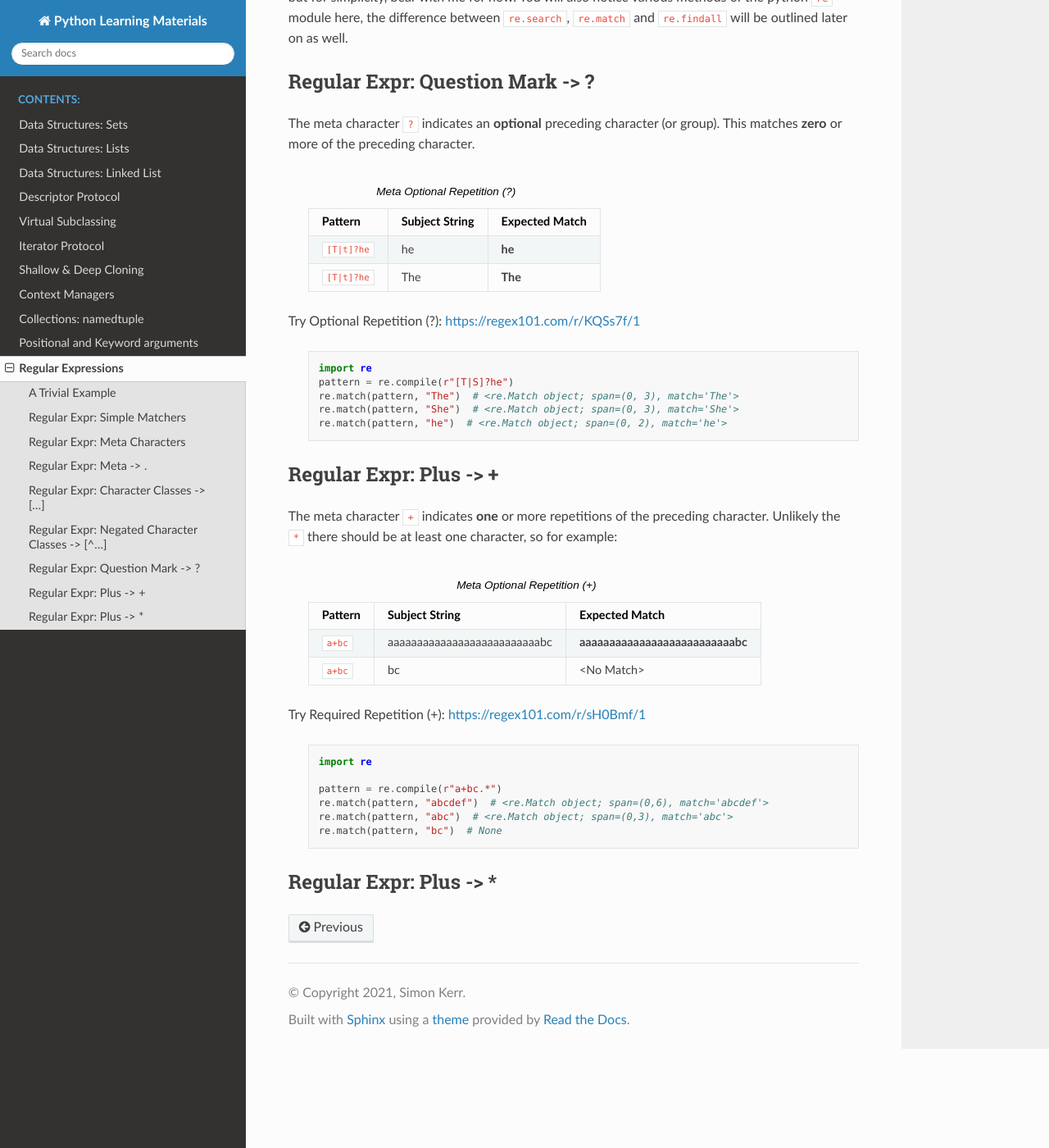
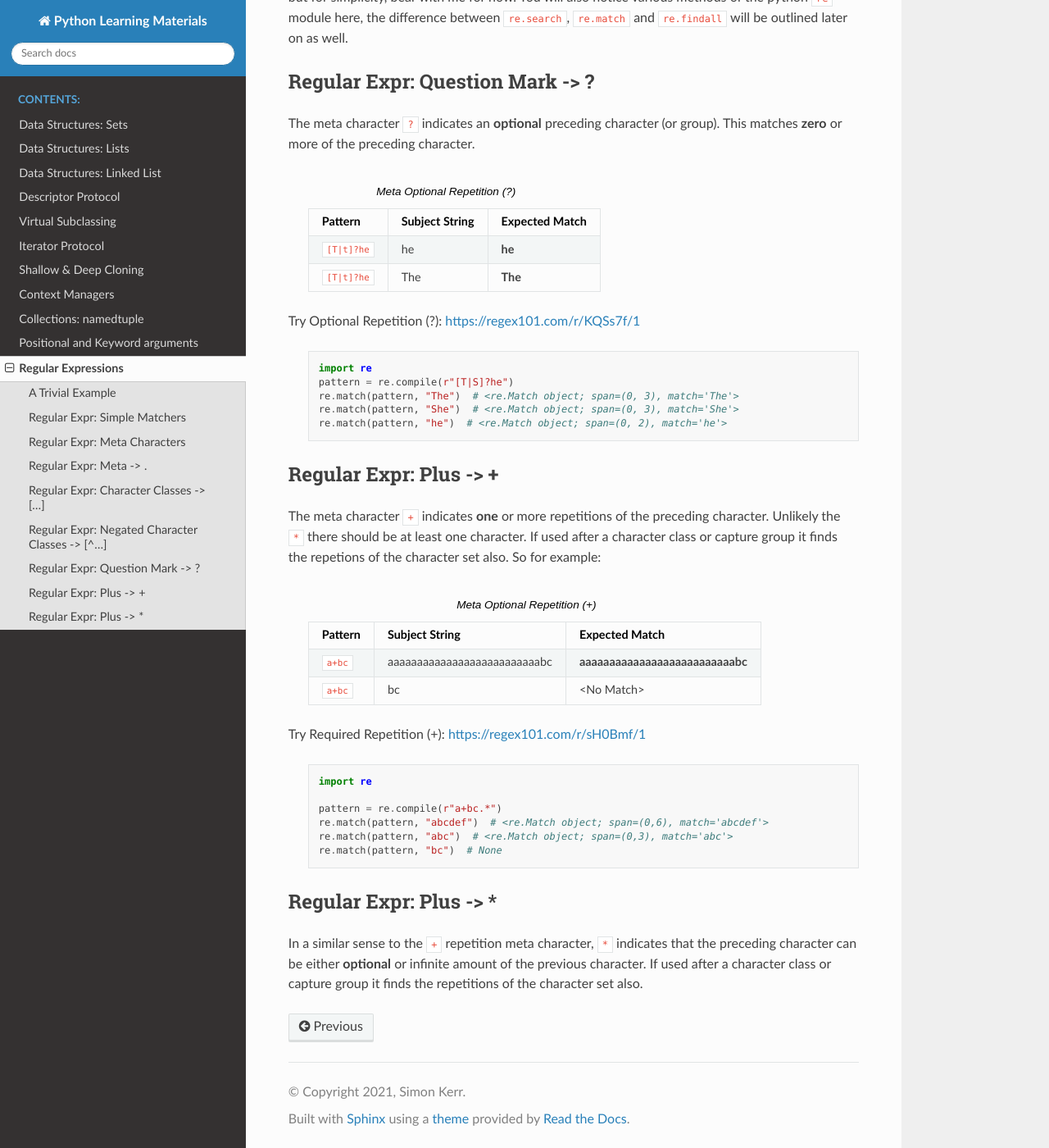
Before and after one commit to symonk/pydocs, a Sphinx documentation site: the page built from docs/source/regular_expressions.rst, in a window 1280 px wide and 1400 px high, scrolled down 4271 px. Shown: the whole window at 82% size. Built offline with Sphinx 7.4.7 and the Read the Docs theme 2.0.0, drawn with Linux system fonts in a browser that asks for light colours.

Commit message:
adding more context to repetitions and fixing `repetitions` typos

```diff
--- a/docs/source/regular_expressions.rst
+++ b/docs/source/regular_expressions.rst
@@ -265,7 +265,8 @@ Try Optional Repetition (?):  https://regex101.com/r/KQSs7f/1
 Regular Expr: Plus -> +
 ------------------------
 The meta character ``+`` indicates **one** or more repetitions of the preceding character.  Unlikely the ``*``
-there should be at least one character, so for example:
+there should be at least one character.  If used after a character class or capture group it finds the repetions
+of the character set also.  So for example:
 
     .. list-table:: Meta Optional Repetition (+)
         :header-rows: 1
@@ -294,3 +295,6 @@ Try Required Repetition (+):  https://regex101.com/r/sH0Bmf/1
 
 Regular Expr: Plus -> *
 ------------------------
+In a similar sense to the ``+`` repetition meta character, ``*`` indicates that the preceding character
+can be either **optional** or infinite amount of the previous character.  If used after a character
+class or capture group it finds the repetitions of the character set also.
```
